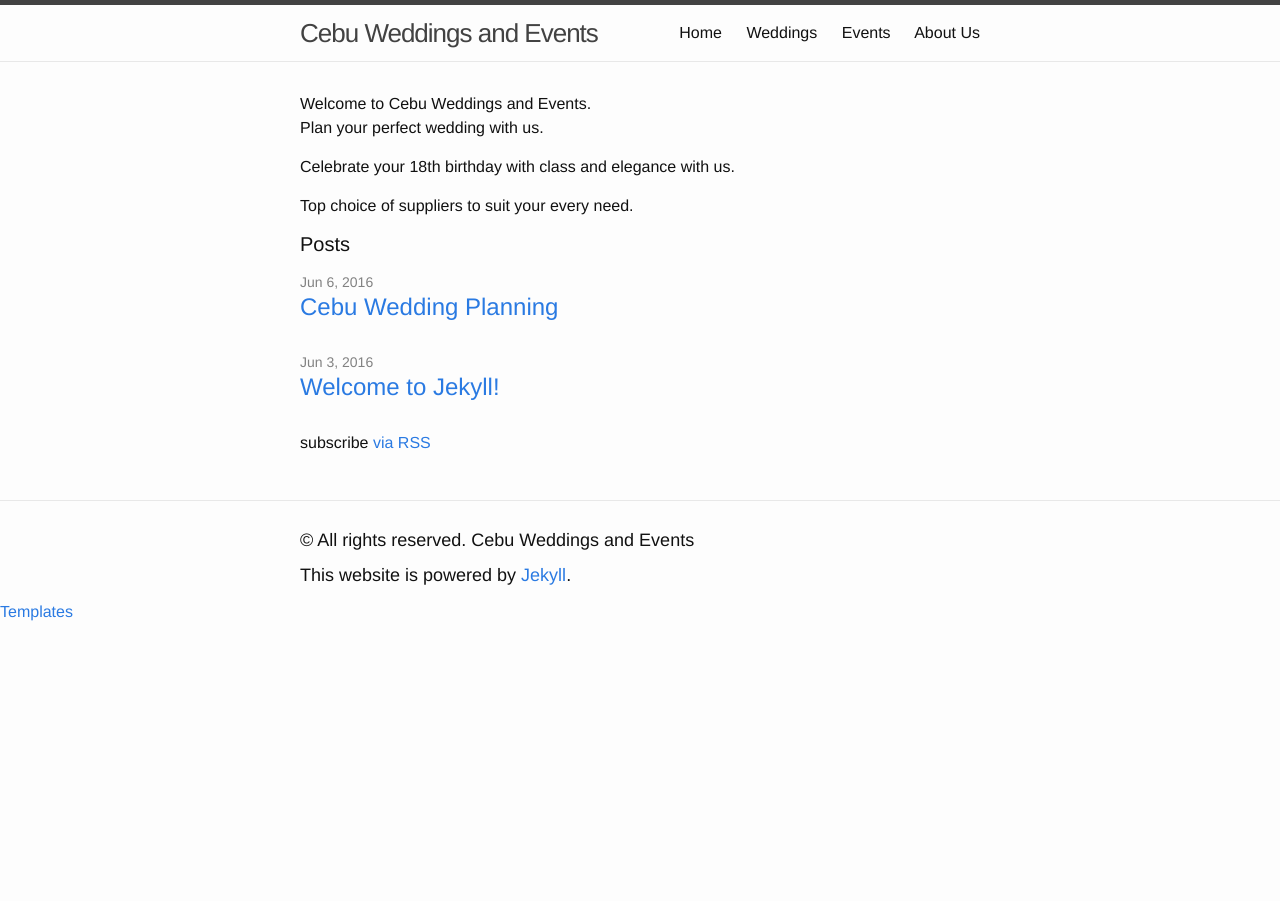
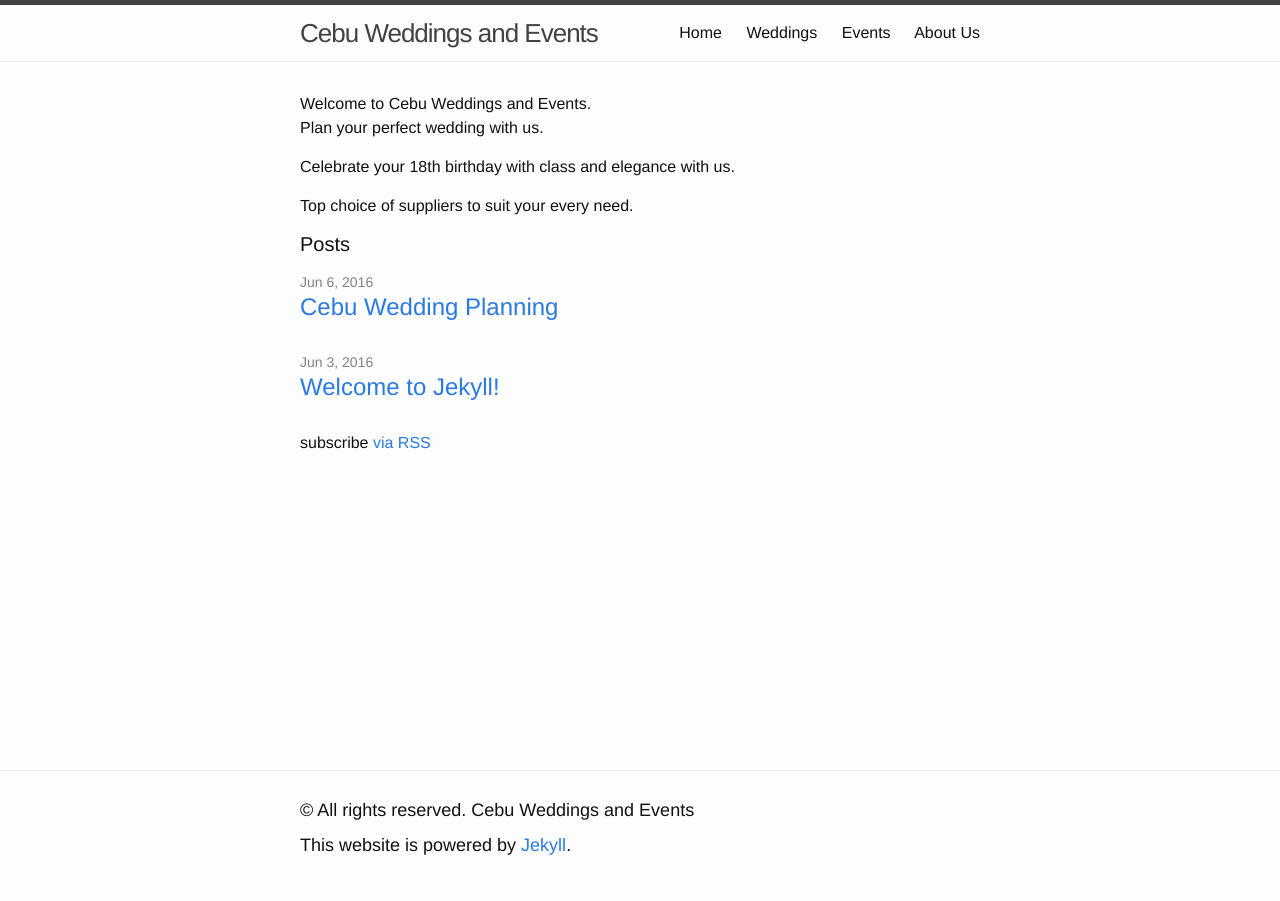
Before and after one commit to alvinpd/cebuweddingsandevents, a Jekyll site: the page built from index.html, in a window 1280 px wide. Built offline with Jekyll 4.4.1, drawn with Linux system fonts in a browser that asks for light colours; nearby versions of some CDN libraries.

Commit message:
Make the footer stick to the bottom of the page

```diff
--- a/_includes/footer.html
+++ b/_includes/footer.html
@@ -6,7 +6,4 @@
     <h2 class="footer-heading">This website is powered by <a href="http://jekyllrb.com">Jekyll</a>.</h2>
 
   </div>
-
-  <a href="http://www.templatemonster.com/category/wedding-planner-templates/">Templates</a>
-
 </footer>
--- a/_layouts/default.html
+++ b/_layouts/default.html
@@ -4,12 +4,14 @@
   {% include head.html %}
 
   <body>
+    <!-- Wrap all page content here -->
+    <div id="wrap">
+      {% include header.html %}
 
-    {% include header.html %}
-
-    <div class="page-content">
-      <div class="wrapper">
-        {{ content }}
+      <div class="page-content">
+        <div class="wrapper">
+          {{ content }}
+        </div>
       </div>
     </div>
 
--- a/_sass/_base.scss
+++ b/_sass/_base.scss
@@ -8,12 +8,15 @@ dl, dd, ol, ul, figure {
     padding: 0;
 }
 
-
+html {
+    height: 100%;
+}
 
 /**
  * Basic styling
  */
 body {
+    height: 100%;
     font: $base-font-weight #{$base-font-size}/#{$base-line-height} $base-font-family;
     color: $text-color;
     background-color: $background-color;
@@ -25,6 +28,16 @@ body {
     font-kerning: normal;
 }
 
+
+#wrap {
+    padding-bottom: 50px;
+    min-height: 100%;
+    height: auto;
+    /* Negative indent footer by its height */
+    margin: 0 auto -130px;
+    /* Pad bottom by footer height */
+    /*padding: 0 0 60px;*/
+}
 
 
 /**
```
